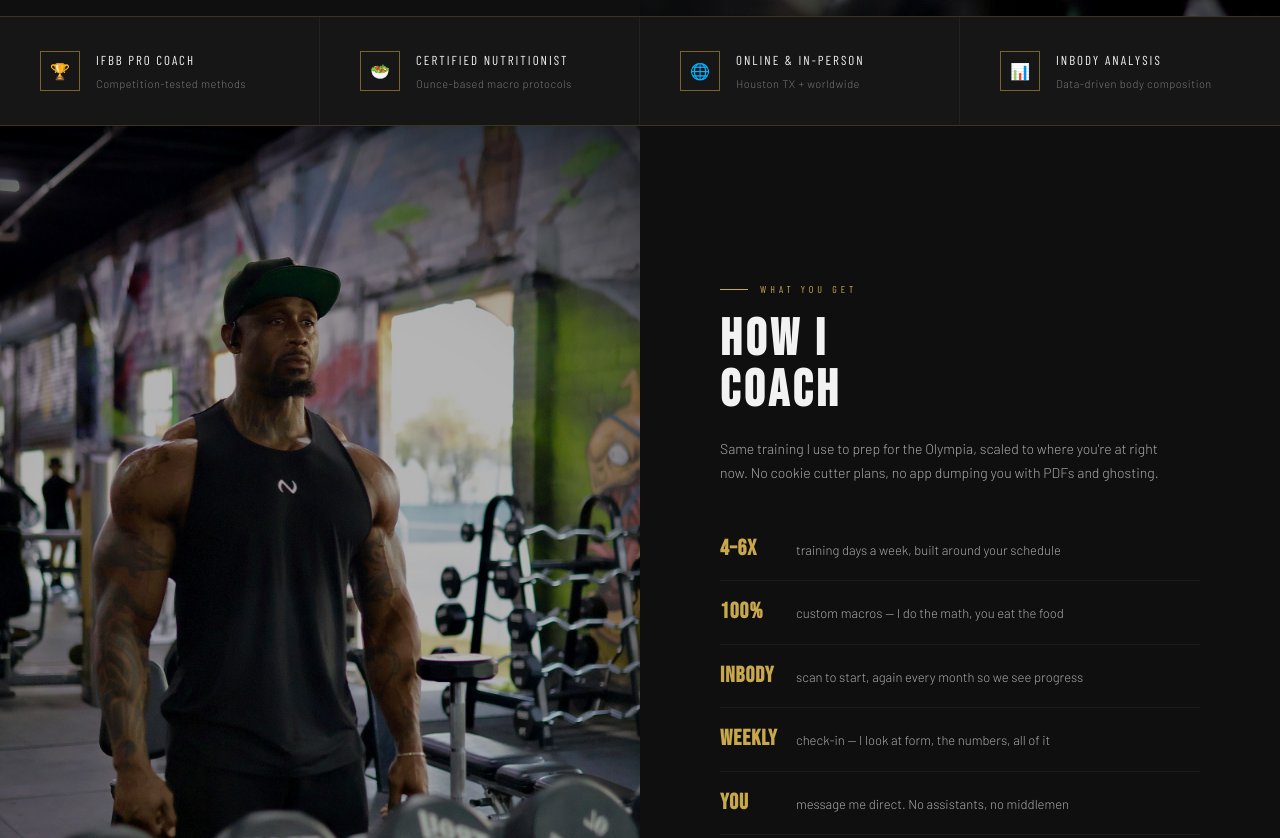
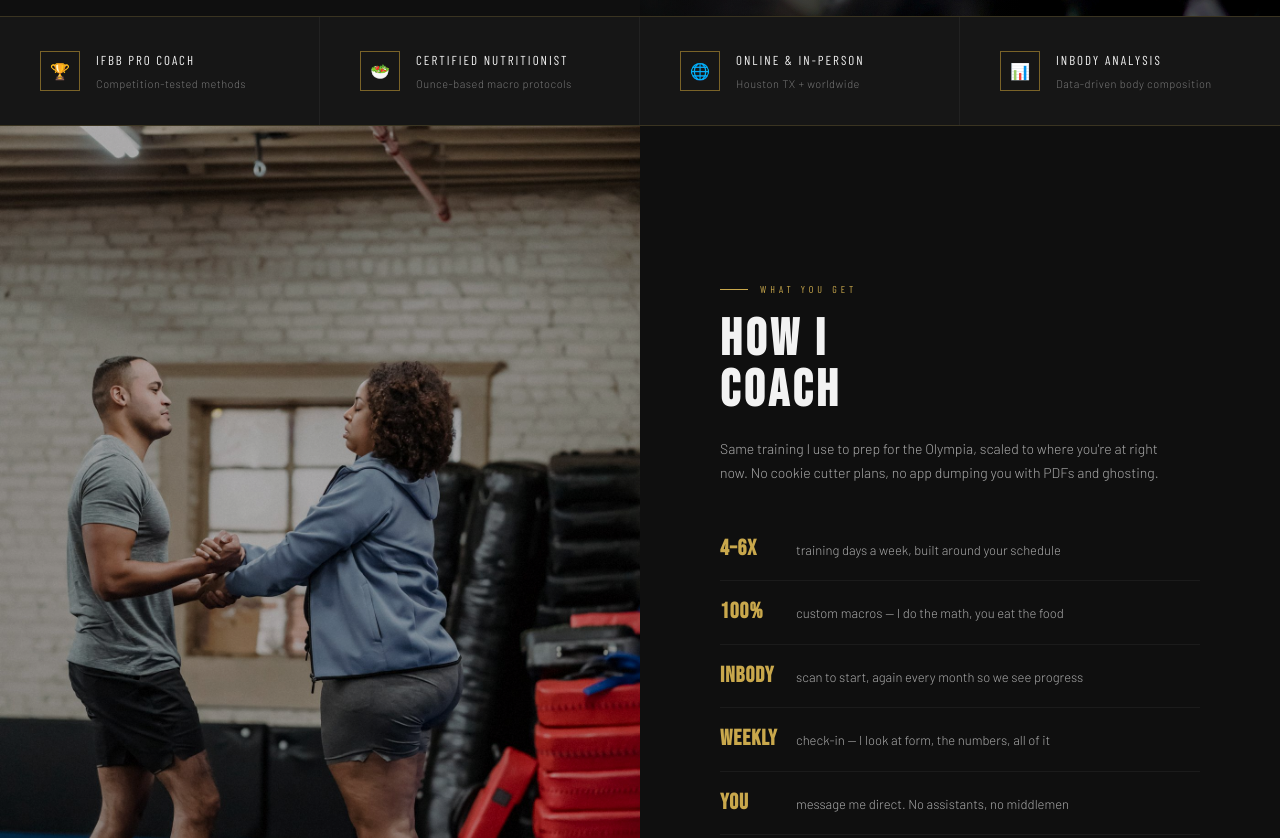
Before and after one commit to kenjones29-ops/trainwithken, a website: page index.html in a window 1280 px wide. Shown: the part 1016-1854 px from the top of the page. Drawn offline with nearby package versions, Linux system fonts and the light colour scheme; a web font is replaced by a local one.

Commit message:
Swap How I Coach section photo to stock workout image (candidate 3)

```diff
--- a/index.html
+++ b/index.html
@@ -518,7 +518,7 @@
 <!-- PHOTO SPLIT 1 -->
 <section class="photo-split">
   <div class="photo-split-img">
-    <img src="images/kj-gym-1.jpg" alt="KJ — Maximum Muscle Protocol" />
+    <img src="images/stock-couple-workout.jpg" alt="Clients training — TrainWithKen coaching" />
   </div>
   <div class="photo-split-content" style="background:var(--dark);">
     <div class="sec-label">What You Get</div>
```
Also changed, not shown: images/stock-candidate-1.jpg (added), images/stock-candidate-2.jpg (added), images/stock-candidate-3.jpg (added), images/stock-couple-workout.jpg (added).
